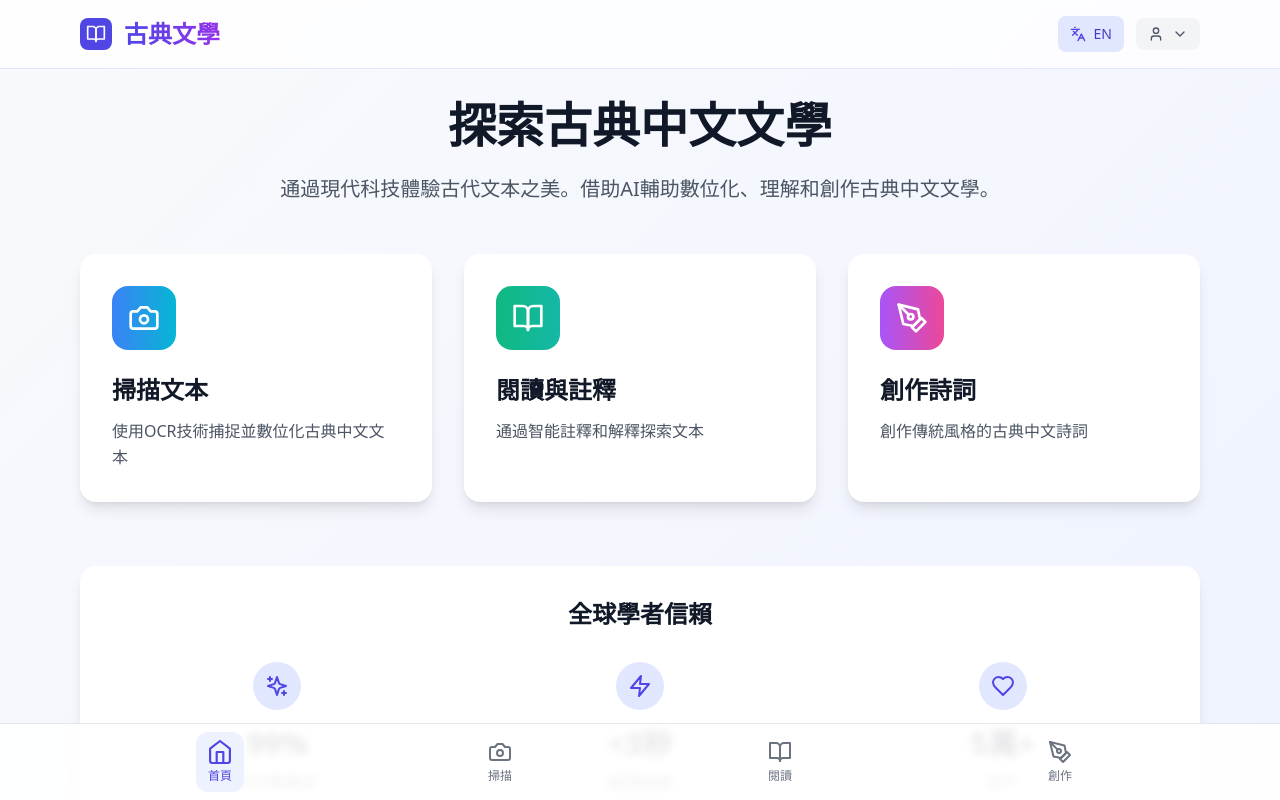
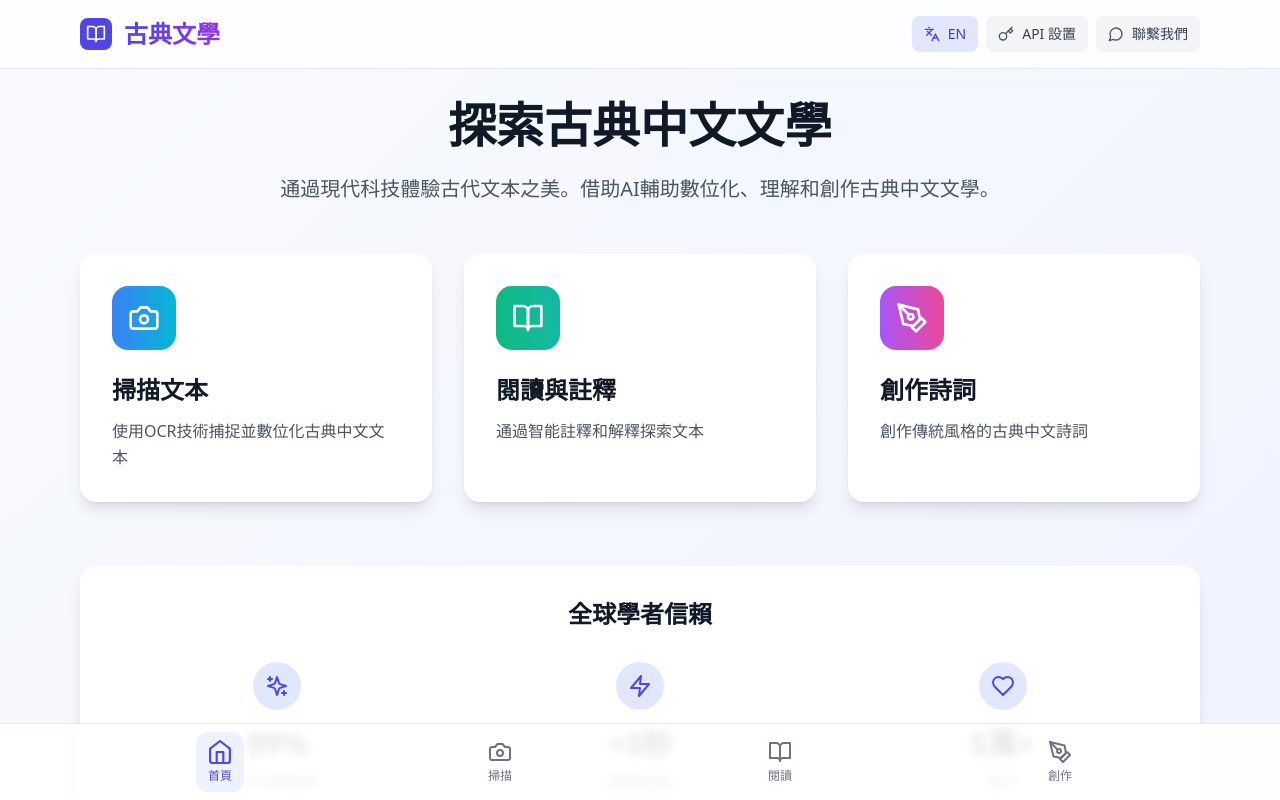
Before and after one commit to liujunshuo1987/Chineseclassicalpoem, a React (Vite) app: page / in a window 1280 px wide. Shown: the top 800 px of the page. Built offline with nearby package versions, Linux system fonts and the light colour scheme; no server answers.

Commit message:
Separate API Settings and About Developer buttons in header

```diff
--- a/src/App.tsx
+++ b/src/App.tsx
@@ -1,5 +1,5 @@
 import React, { useState } from 'react';
-import { Camera, BookOpen, PenTool, Home, Languages, Settings, Info, ChevronDown, User } from 'lucide-react';
+import { Camera, BookOpen, PenTool, Home, Languages, Settings, MessageCircle, Key } from 'lucide-react';
 import HomePage from './components/HomePage';
 import Scanner from './components/Scanner';
 import Reader from './components/Reader';
@@ -14,7 +14,6 @@ function App() {
   const [currentPage, setCurrentPage] = useState<Page>('home');
   const [isEnglish, setIsEnglish] = useState(false);
   const [processedText, setProcessedText] = useState('');
-  const [showDropdown, setShowDropdown] = useState(false);
 
   const toggleLanguage = () => {
     setIsEnglish(!isEnglish);
@@ -25,10 +24,6 @@ function App() {
     setCurrentPage('reader');
   };
 
-  const handleMenuItemClick = (page: Page) => {
-    setCurrentPage(page);
-    setShowDropdown(false);
-  };
   const renderPage = () => {
     switch (currentPage) {
       case 'home':
@@ -62,7 +57,7 @@ function App() {
                 {isEnglish ? 'Classical Chinese Literature' : '古典文學'}
               </h1>
             </div>
-            <div className="flex items-center space-x-3">
+            <div className="flex items-center space-x-2">
               <button
                 onClick={toggleLanguage}
                 className="flex items-center space-x-2 px-3 py-2 rounded-lg bg-indigo-100 hover:bg-indigo-200 transition-colors"
@@ -73,38 +68,27 @@ function App() {
                 </span>
               </button>
 
-              <div className="relative">
               <button
-                  onClick={() => setShowDropdown(!showDropdown)}
+                onClick={() => setCurrentPage('settings')}
                 className="flex items-center space-x-2 px-3 py-2 rounded-lg bg-gray-100 hover:bg-gray-200 transition-colors"
+                title={isEnglish ? 'API Settings' : 'API 設置'}
               >
-                  <User className="w-4 h-4 text-gray-600" />
-                  <ChevronDown className={`w-4 h-4 text-gray-600 transition-transform ${showDropdown ? 'rotate-180' : ''}`} />
-                </button>
-
-                {showDropdown && (
-                  <div className="absolute right-0 mt-2 w-48 bg-white rounded-xl shadow-lg border border-gray-200 py-2 z-50">
-                    <button
-                      onClick={() => handleMenuItemClick('settings')}
-                      className="w-full flex items-center space-x-3 px-4 py-3 text-left hover:bg-gray-50 transition-colors"
-                    >
-                      <Settings className="w-4 h-4 text-gray-600" />
+                <Key className="w-4 h-4 text-gray-600" />
                 <span className="text-sm font-medium text-gray-700">
                   {isEnglish ? 'API Settings' : 'API 設置'}
                 </span>
               </button>
+
               <button
-                      onClick={() => handleMenuItemClick('about')}
-                      className="w-full flex items-center space-x-3 px-4 py-3 text-left hover:bg-gray-50 transition-colors"
+                onClick={() => setCurrentPage('about')}
+                className="flex items-center space-x-2 px-3 py-2 rounded-lg bg-gray-100 hover:bg-gray-200 transition-colors"
+                title={isEnglish ? 'Contact Us' : '聯繫我們'}
               >
-                      <Info className="w-4 h-4 text-gray-600" />
+                <MessageCircle className="w-4 h-4 text-gray-600" />
                 <span className="text-sm font-medium text-gray-700">
-                        {isEnglish ? 'About Developer' : '關於開發者'}
+                  {isEnglish ? 'Contact Us' : '聯繫我們'}
                 </span>
               </button>
-                  </div>
-                )}
-              </div>
             </div>
           </div>
         </div>
```
Lines whose indentation alone changed are shown as unchanged.
